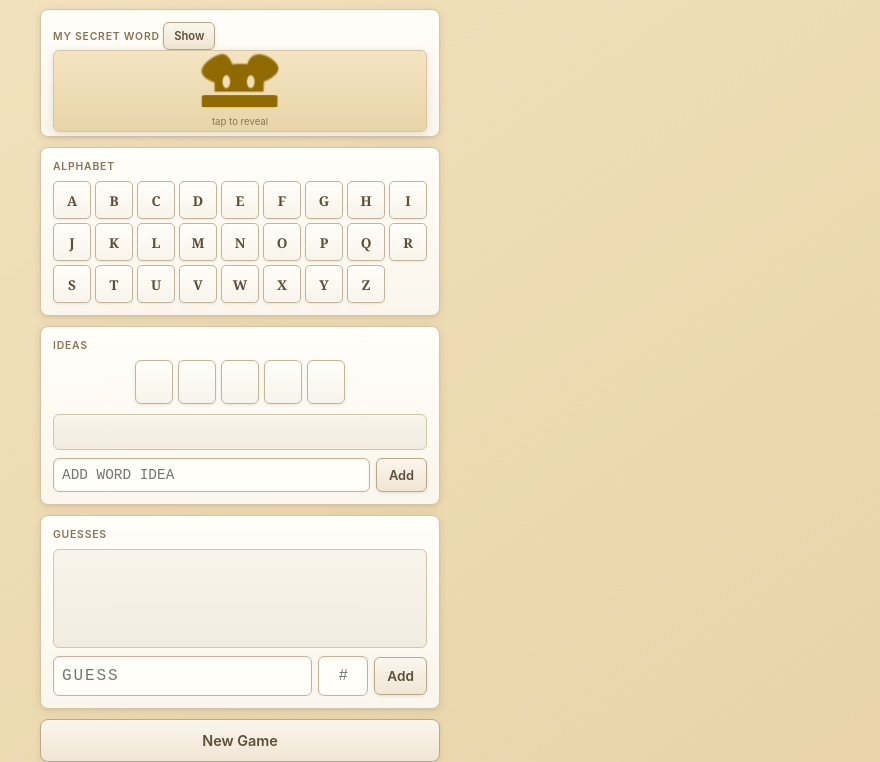
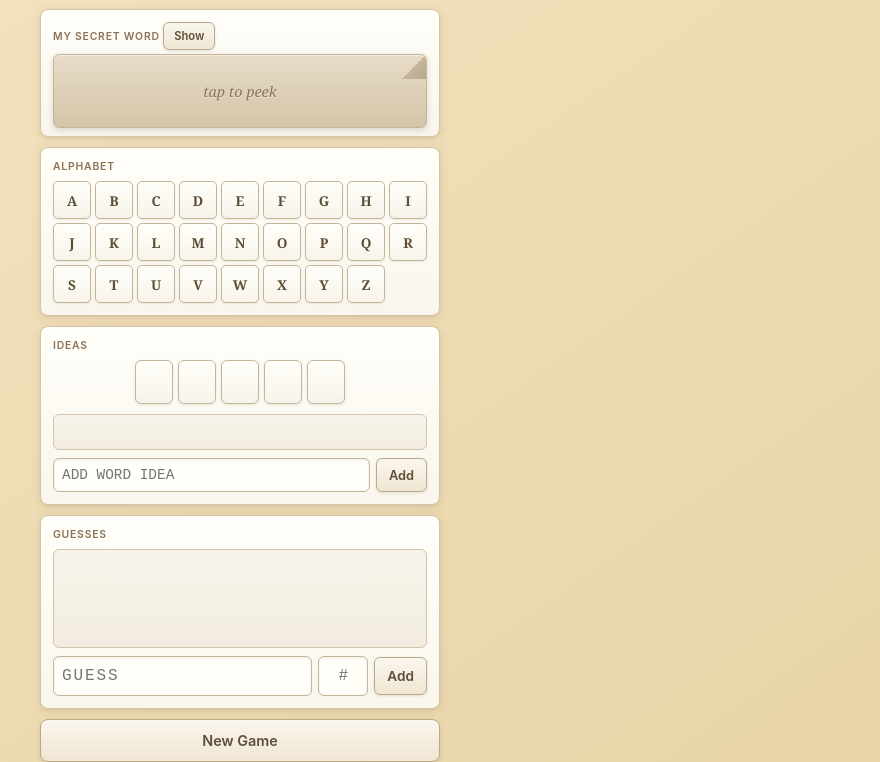
Before and after one commit to mrpoffice-collab/jotto, a website: page index.html in a window 1280 px wide. Both pictures are taken after a click on the button "Hide". Shown: the part 38-800 px from the top of the page, without its empty margins (400-1280 px from the left). Drawn offline with nearby package versions, Linux system fonts and the light colour scheme.

Commit message:
Simple CSS paper-fold cover instead of Lottie
- Removed Lottie player dependency
- Clean paper-fold style cover with CSS
- Dog-ear corner detail
- "tap to peek" text
- Much more reliable!

```diff
--- a/index.html
+++ b/index.html
@@ -9,8 +9,7 @@
     <meta name="theme-color" content="#f4e4c1">
     <link rel="manifest" href="/manifest.json">
     <link rel="apple-touch-icon" href="/icon-192.svg">
-    <script src="https://unpkg.com/@lottiefiles/lottie-player@2.0.8/dist/lottie-player.js"></script>
-    <title>Jotto</title>
+        <title>Jotto</title>
     <style>
         * {
             box-sizing: border-box;
@@ -143,36 +142,43 @@
 
         .word-cover {
             position: absolute;
-            top: -8px;
+            top: -4px;
             left: 0;
             right: 0;
-            bottom: -8px;
+            bottom: -4px;
             display: flex;
             align-items: center;
             justify-content: center;
-            background: linear-gradient(180deg, #f4e4c1 0%, #e8d4a8 100%);
+            background: linear-gradient(180deg, #e8dcc8 0%, #ddd0b8 50%, #d4c4a8 100%);
             border-radius: 6px;
             cursor: pointer;
             z-index: 10;
-            border: 1px solid #d4c4a8;
-            box-shadow: 0 2px 8px rgba(93, 78, 55, 0.15);
+            border: 1px solid #c4b49a;
+            box-shadow: 0 2px 6px rgba(93, 78, 55, 0.2),
+                        inset 0 1px 0 rgba(255, 255, 255, 0.4);
+        }
+
+        .word-cover::before {
+            content: '';
+            position: absolute;
+            top: 0;
+            right: 0;
+            width: 24px;
+            height: 24px;
+            background: linear-gradient(135deg, transparent 50%, #c4b49a 50%, #b8a88c 100%);
+            border-radius: 0 6px 0 0;
         }
 
         .word-cover.hidden {
             display: none;
         }
 
-        .word-cover lottie-player {
-            width: 80px;
-            height: 80px;
-        }
-
-        .word-cover-hint {
-            position: absolute;
-            bottom: 4px;
-            font-size: 0.6rem;
+        .word-cover-text {
+            font-family: 'Georgia', serif;
+            font-size: 0.9rem;
             color: #8b7355;
-            font-family: -apple-system, BlinkMacSystemFont, 'Segoe UI', Roboto, sans-serif;
+            font-style: italic;
+            text-shadow: 0 1px 0 rgba(255, 255, 255, 0.5);
         }
 
         .reveal-btn {
@@ -497,14 +503,7 @@
             <div class="section-label">My Secret Word <button class="reveal-btn" id="toggleCover">Hide</button></div>
             <div class="word-cover-container">
                 <div class="word-cover hidden" id="wordCover" onclick="toggleWordCover()">
-                    <lottie-player
-                        src="/cover.json"
-                        background="transparent"
-                        speed="1"
-                        loop
-                        autoplay>
-                    </lottie-player>
-                    <span class="word-cover-hint">tap to reveal</span>
+                    <span class="word-cover-text">tap to peek</span>
                 </div>
                 <div class="my-word-input">
                     <input type="text" id="myWord" maxlength="5" placeholder="WORD" autocomplete="off" autocorrect="off" autocapitalize="characters" spellcheck="false">
--- a/sw.js
+++ b/sw.js
@@ -1,10 +1,9 @@
-const CACHE_NAME = 'jotto-v6';
+const CACHE_NAME = 'jotto-v7';
 const urlsToCache = [
   '/',
   '/index.html',
   '/manifest.json',
-  '/icon-192.svg',
-  '/cover.json'
+  '/icon-192.svg'
 ];
 
 // Install service worker and cache files
```
Also changed, not shown: Qibi Hide.json (deleted, +0 -1 lines), cover.json (deleted, +0 -1 lines).
